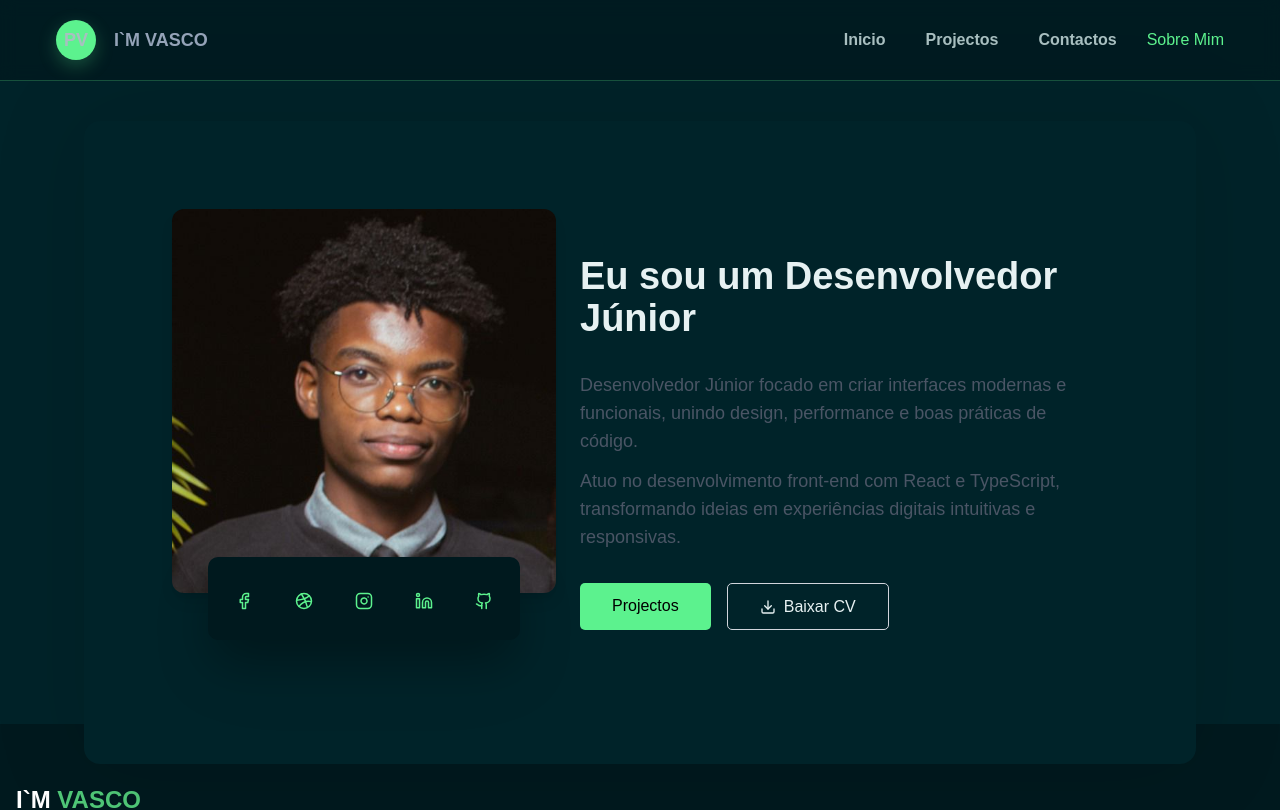
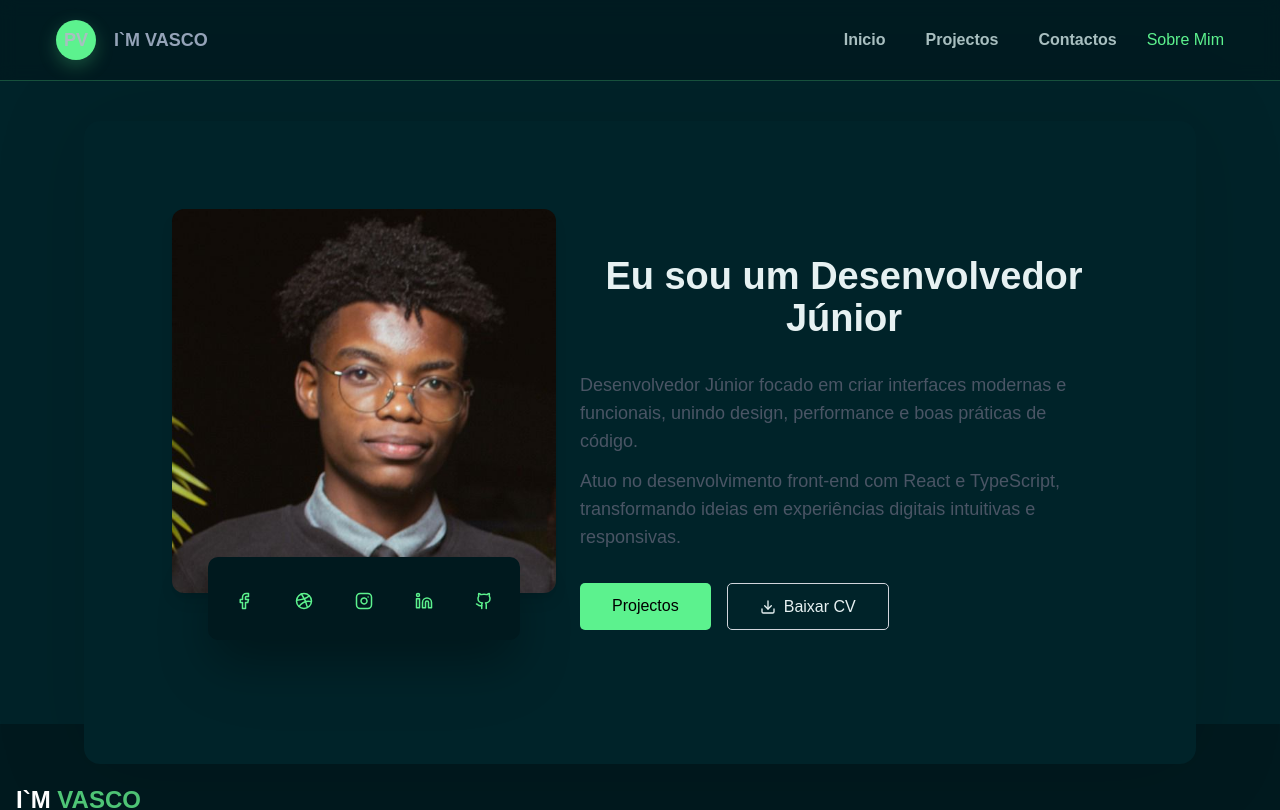
Before and after one commit to PedroVasco03/portfolio-vasco, a Next.js app: page /about in a window 1280 px wide. Shown: the top 810 px of the page. Built offline with nearby package versions, Linux system fonts and the light colour scheme.

Commit message:
text center

```diff
--- a/src/components/profile/Profile.tsx
+++ b/src/components/profile/Profile.tsx
@@ -37,7 +37,7 @@ const Profile: React.FC = () => {
           </div>
 
           <div className="max-sm:w-full w-[33rem]">
-            <h2 className="text-2xl xxs:text-3xl sm:text-4xl lg:text-[38px] text-[min(24px,38px)] max-md:text-center font-semibold mb-8">
+            <h2 className="text-2xl xxs:text-3xl sm:text-4xl lg:text-[38px] text-[min(24px,38px)] text-center font-semibold mb-8">
               Eu sou um Desenvolvedor Júnior
             </h2>
 
```
